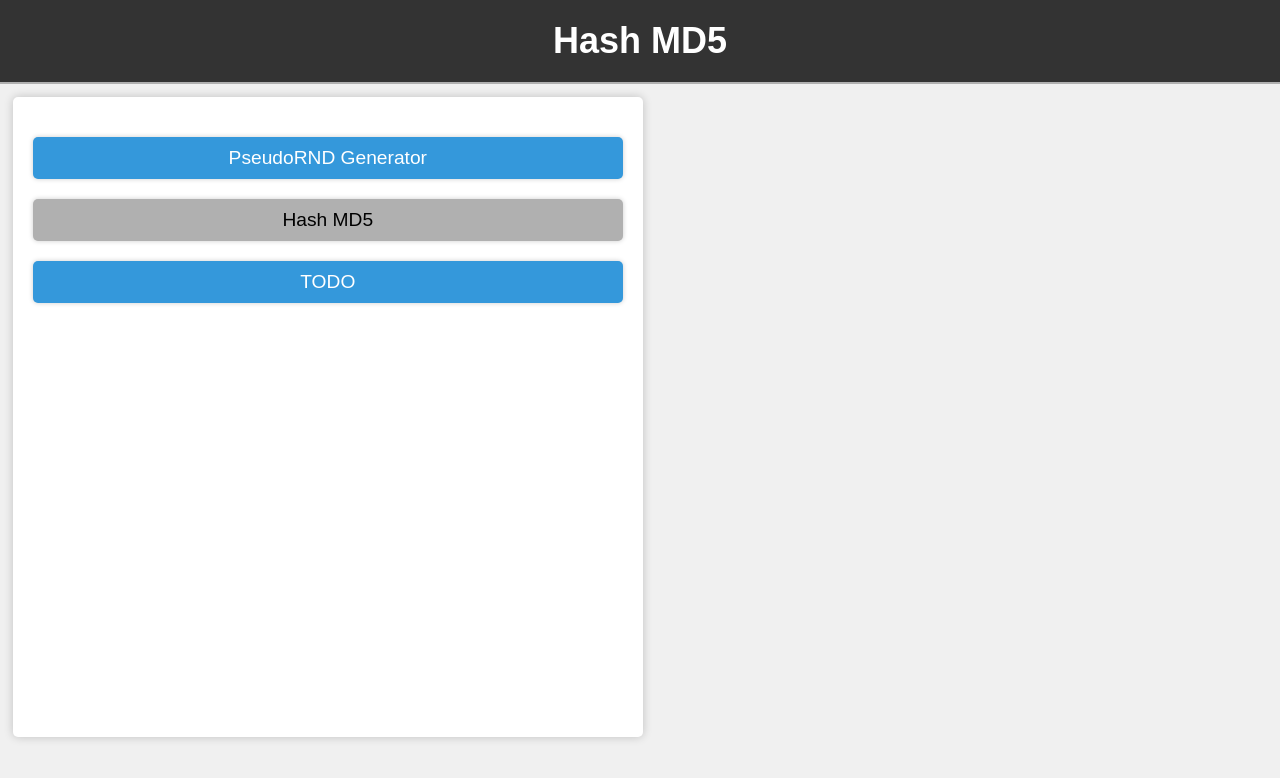
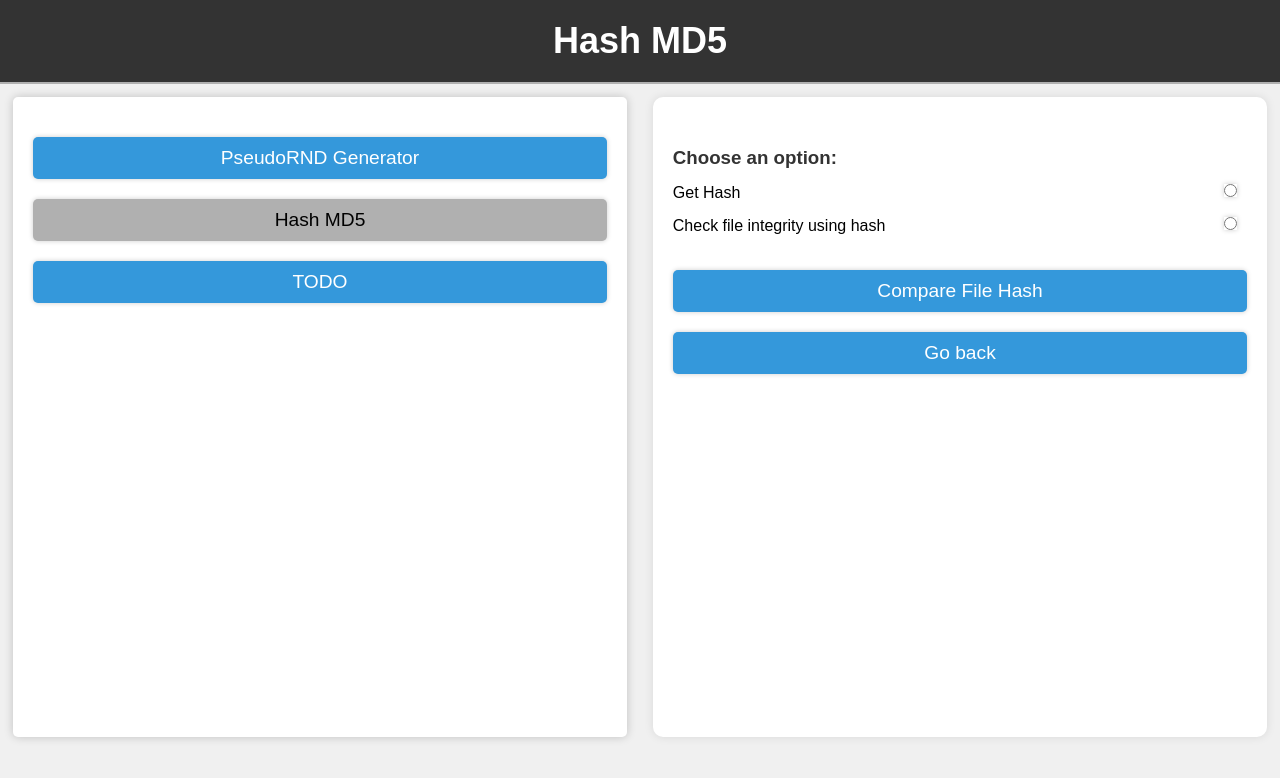
Before and after one commit to Titan43/tzi-labs-front, a React (Create React App) app: page / in a window 1280 px wide. Both pictures are taken after a click on the button "Hash MD5". Shown: the top 778 px of the page. Built offline with nearby package versions, Linux system fonts and the light colour scheme.

Commit message:
add hashing form

```diff
--- a/src/App.js
+++ b/src/App.js
@@ -5,6 +5,7 @@ import "./styles/App.css"
 import UserNavForm from "./components/UserNavForm";
 import Notification from "./components/Notification";
 import OutputView from "./components/OutputView";
+import HashForm from "./components/HashForm";
 
 function App() {
   const [currentView, setCurrentView] = useState('tzi-labs');
@@ -31,6 +32,15 @@ function App() {
         setLoading={setLoading}
         setAppOutput={setAppOutput}
         />;
+      break;
+    case 'Hash MD5':
+      componentToRender = <HashForm
+      setCurrentView={setCurrentView}
+      handleMessage={handleMessage}
+      loading={loading}
+      setLoading={setLoading}
+      setAppOutput={setAppOutput}
+      />
       break;
     default:
       componentToRender = <></>;
--- /dev/null
+++ b/src/components/HashForm.js
@@ -0,0 +1,86 @@
+import { useState } from "react";
+
+function HashForm({setCurrentView, handleMessage, loading, setLoading, setAppOutput}) {
+  const [option, setOption] = useState('');
+  const [message, setMessage] = useState('');
+  const [file, setFile] = useState(null);
+
+  const handleOptionChange = (e) => {
+    setOption(e.target.value);
+  };
+
+  const handleInputChange = (e) => {
+    const { name, value } = e.target;
+    switch (name) {
+      case "message":
+        setMessage(value);
+        break;
+      case "file":
+        setFile(e.target.files[0]);
+        break;
+      default:
+        break;
+    }
+  };
+
+  const handleSubmit = (e) => {
+    e.preventDefault();
+  };
+
+  return (
+    <>
+    <form className="page-form form-container" id="data-form" onSubmit={handleSubmit}>
+      <div className="form-row">
+        <h3>Choose an option:</h3>
+      </div>
+      <div className="gen-options">
+        <label>
+          <input
+            type="radio"
+            name="option1"
+            value="getHash"
+            checked={option === "getHash"}
+            onChange={handleOptionChange}
+          />
+           Get Hash</label>
+        <label>
+          <input
+            type="radio"
+            name="option2"
+            value="compareHash"
+            checked={option === "compareHash"}
+            onChange={handleOptionChange}
+          />
+          Check file integrity using hash</label>
+      </div>
+      {option === "getHash" && (
+        <div className="form-row">
+          <input
+            type="text"
+            name="message"
+            placeholder="Enter your message"
+            value={message}
+            onChange={handleInputChange}
+          />
+        </div>
+      )}
+      {option === "compareHash" && (
+        <div className="form-row">
+          <label htmlFor="file">Upload a file:</label>
+          <input type="file" name="file" id="file" accept=".txt" onChange={handleInputChange} />
+        </div>
+      )}
+      <div className="form-row">
+        <button type="submit" className={loading ? "active" : ""} id="submit-btn">
+          {option === "getHash" ? "Get Hash" : "Compare File Hash"}
+        </button>
+      </div>
+      <div>
+        <button onClick={() => setCurrentView("tzi-labs")}>Go back</button>
+      </div>
+    </form>
+  </>
+  );
+}
+
+export default HashForm;
```
